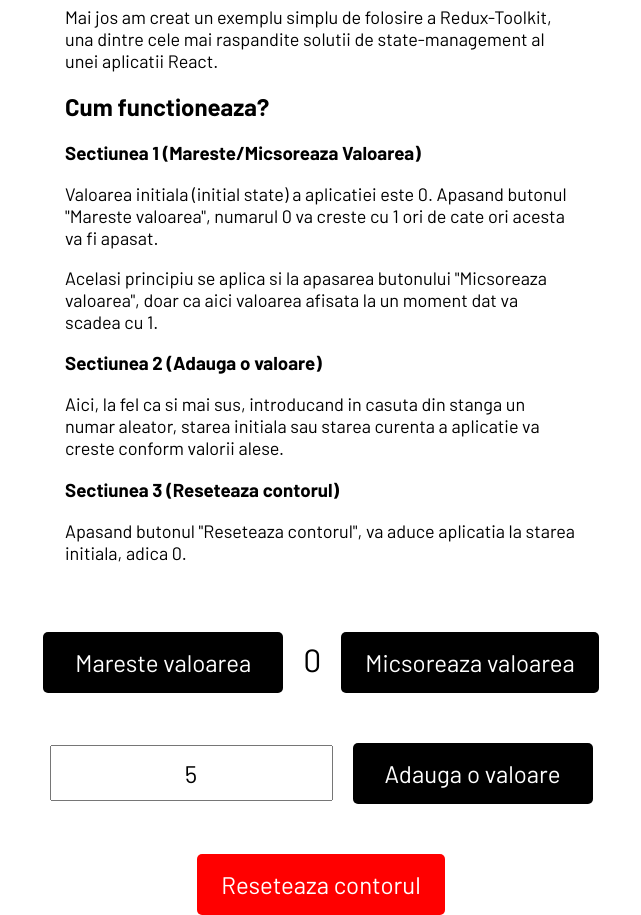
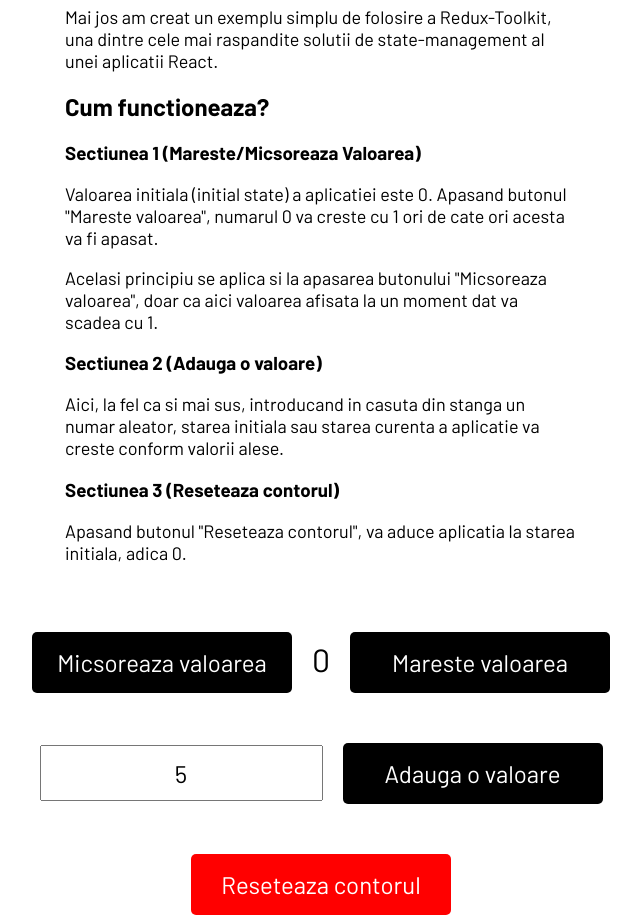
Before and after one commit to CronosMedia/redux-test, a React (Create React App) app: page / in a window 1280 px wide. Shown: the whole page, without its empty margins (319-960 px from the left). Built offline with nearby package versions, Linux system fonts and the light colour scheme.

Commit message:
Actualizare butoane

```diff
--- a/src/features/counter/Counter.js
+++ b/src/features/counter/Counter.js
@@ -52,13 +52,13 @@ export default function Counter() {
 				<button
 					aria-label="Decrement value"
 					onClick={() => dispatch(decrement())}>
-					Mareste valoarea
+					Micsoreaza valoarea
 				</button>
 				<span>{count}</span>
 				<button
 					aria-label="Increment value"
 					onClick={() => dispatch(increment())}>
-					Micsoreaza valoarea
+					Mareste valoarea
 				</button>
 			</div>
 			<div className="increment-by-amount">
--- a/src/features/counter/counter.css
+++ b/src/features/counter/counter.css
@@ -33,7 +33,7 @@ button {
 	font-size: 24px;
 	padding: 16px 24px;
 	border-radius: 5px;
-	min-width: 240px;
+	min-width: 260px;
 }
 
 span {
```
